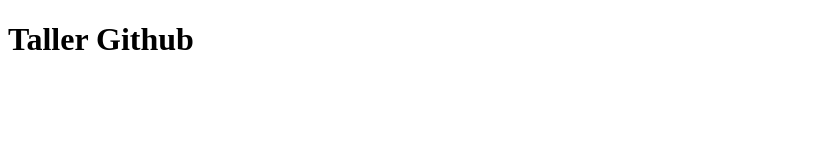
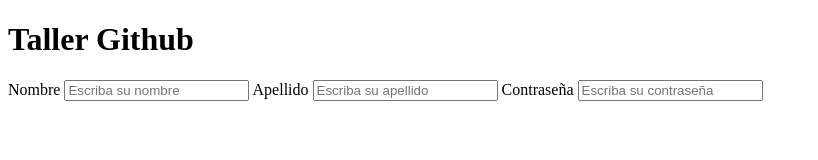
Before and after one commit to Sogugui/taller_git, a plain HTML site: page index.html in a window 1280 px wide. Shown: the whole page, without its empty margins (0-818 px from the left). Drawn offline with Linux system fonts and the light colour scheme.

Commit message:
Creado el formulario con sus input

```diff
--- a/index.html
+++ b/index.html
@@ -9,6 +9,14 @@
 </head>
 <body>
     <h1>Taller Github</h1>
+    <form action="form" method="post">
+        <label for="name" id="name">Nombre</label>
+        <input type="name" name="name" id="name" placeholder="Escriba su nombre">
+        <label for="lastname" id="lastname">Apellido</label>
+        <input type="lastname" name="lastname" id=lastname" placeholder="Escriba su apellido">
+        <label for="password" id="password">Contraseña</label>
+        <input type="password" name="password" id="password" placeholder="Escriba su contraseña">
+    </form>
     <script src="./js/script.js"></script>
 </body>
 </html>
```
